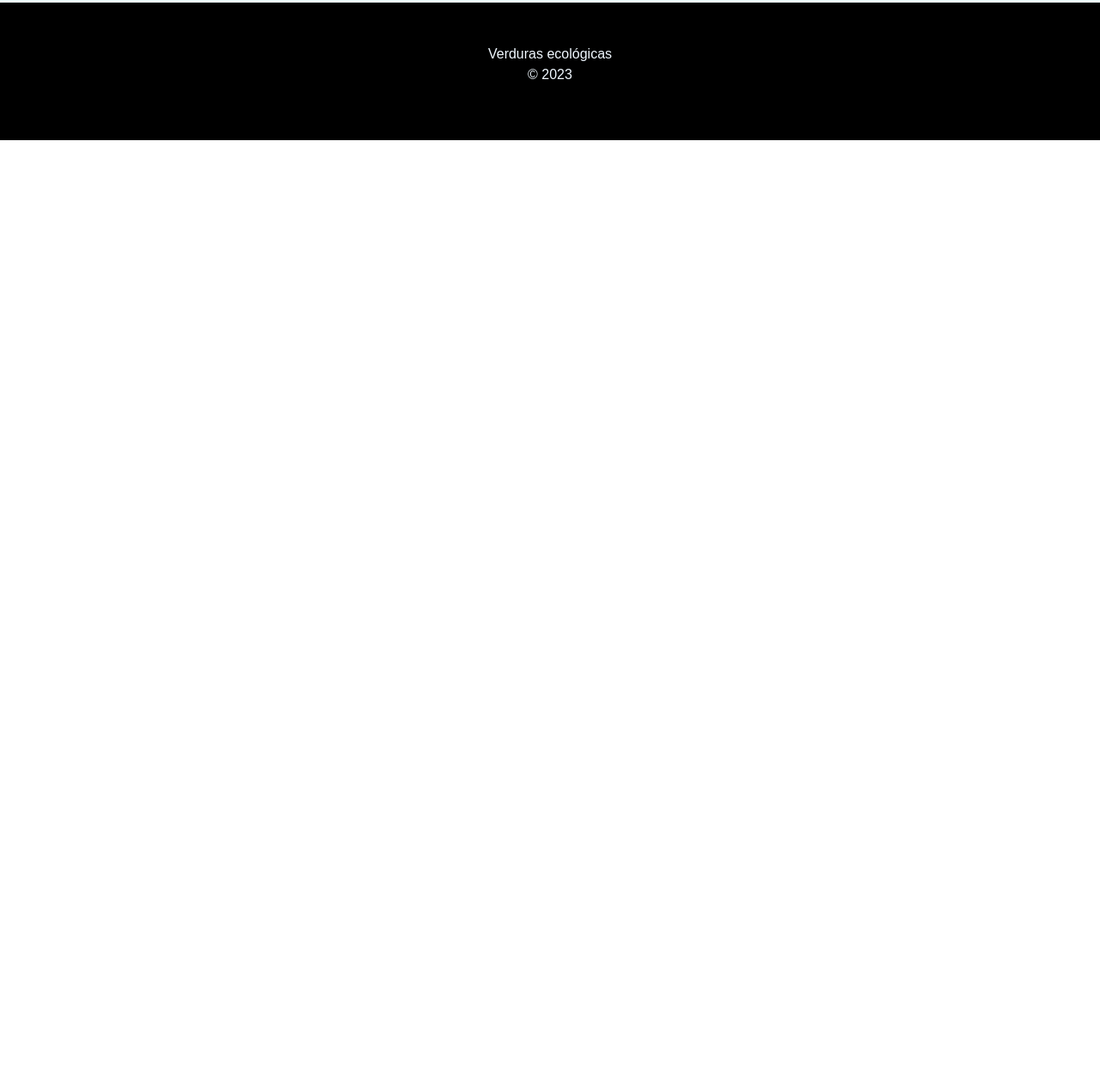
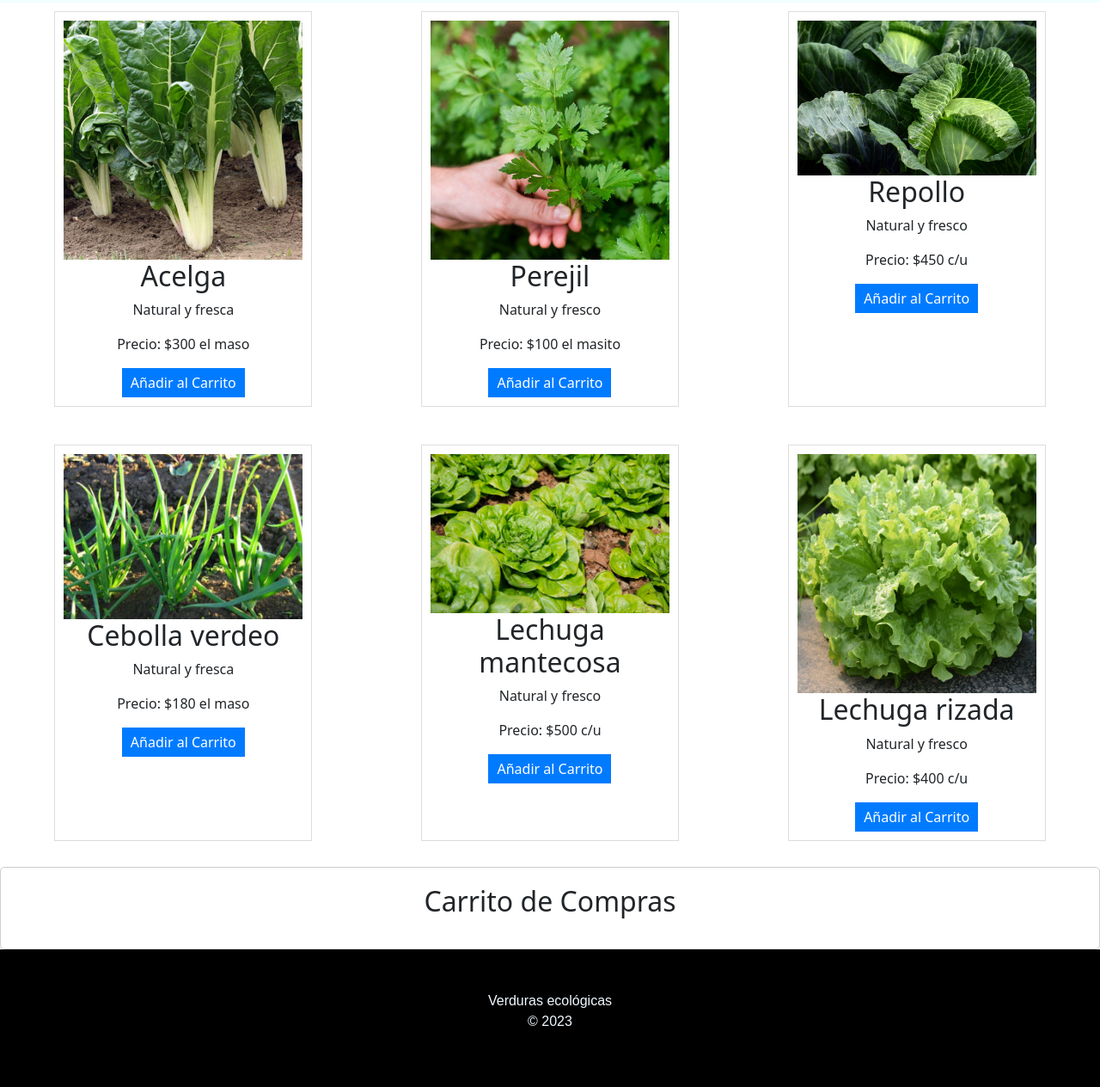
Before and after one commit to nazagit89/ventaVerduras, a plain HTML site: page index.html in a window 1280 px wide. Shown: the part 73-1337 px from the top of the page at 86% size. Before the commit the page ends 800 px from the top, so only its background shows below. Drawn offline with nearby package versions, Linux system fonts and the light colour scheme.

Commit message:
carrito_compras.html estilo.css index.html

```diff
--- a/estilo.css
+++ b/estilo.css
@@ -24,3 +24,99 @@
     font-family: Arial, "Helvetica Neue", Helvetica, sans-serif;
     text-align: center;
 }
+/* seccion venta productos */
+css
+Copy code
+body {
+  font-family: Arial, sans-serif;
+}
+
+.product-container {
+  display: flex;
+  justify-content: space-around;
+  flex-wrap: wrap;
+}
+
+.product {
+  width: 300px;
+  border: 1px solid #ddd;
+  padding: 10px;
+  margin: 10px;
+  text-align: center;
+}
+
+.product img {
+  max-width: 100%;
+}
+
+.add-to-cart {
+  background-color: #007bff;
+  color: #fff;
+  border: none;
+  padding: 5px 10px;
+  cursor: pointer;
+}
+
+.cart {
+  margin-top: 20px;
+  border: 1px solid #ddd;
+  padding: 10px;
+}
+
+.cart h2 {
+  text-align: center;
+}
+
+.cart ul {
+  list-style-type: none;
+  padding: 0;
+}
+
+.cart-item {
+  display: flex;
+  justify-content: space-between;
+  margin-bottom: 10px;
+}
+
+.cart-item button {
+  background-color: #dc3545;
+  color: #fff;
+  border: none;
+  cursor: pointer;
+}
+
+.cart-item button:hover {
+  background-color: #c82333;
+}
+/* carrito de compras */
+/* styles.css */
+body {
+    font-family: Arial, sans-serif;
+    margin: 0;
+    padding: 0;
+    background-color: #f0f0f0;
+}
+
+.container {
+    max-width: 1200px;
+    margin: 0 auto;
+    display: flex;
+    justify-content: space-between;
+    padding: 20px;
+}
+
+.products {
+    flex: 1;
+    background-color: #fff;
+    padding: 20px;
+}
+
+.cart {
+    flex: 1;
+    background-color: #fff;
+    padding: 20px;
+    border: 1px solid #ccc;
+    border-radius: 5px;
+}
+
+/* Estilos adicionales según tus preferencias */
--- a/index.html
+++ b/index.html
@@ -34,7 +34,7 @@
               <div class="collapse navbar-collapse" id="navbarNavAltMarkup">
                 <div class="navbar-nav">
                   <a class="nav-link active" href="index.html">Inicio</a>
-                  <a class="nav-link active" href="#">Features</a>
+                  <a class="nav-link active" href="carrito_compras.html">compras</a>
                   <a class="nav-link active" href="#">Pricing</a>
                   <a class="nav-link active" href="">Contacto</a>
                 </div>
@@ -44,10 +44,74 @@
 
     </header>
 
-    <footer id="pie-pagina" class="container-fluid justify-content-center aling-items-center">
-        <p class="texto-blanco">Verduras ecológicas <br> &copy; 2023</p>
-    </footer>
+    <div class="product-container">
+      <div class="product">
+          <img src="imagenes/acelga.jpg" alt="Producto 1">
+          <h2>Acelga</h2>
+          <p>Natural y fresca</p>
+          <p>Precio: $300 el maso</p>
+          <button class="add-to-cart" data-product="Producto 1" data-price="100">Añadir al Carrito</button>
+      </div>
+      <div class="product">
+          <img src="imagenes/perejil.jpg" alt="Producto 2">
+          <h2>Perejil</h2>
+          <p>Natural y fresco</p>
+          <p>Precio: $100 el masito</p>
+          <button class="add-to-cart" data-product="Producto 2" data-price="75">Añadir al Carrito</button>
+      </div>
+      <div class="product">
+        <img src="imagenes/repollo.jpg" alt="Producto 3">
+        <h2>Repollo</h2>
+        <p>Natural y fresco</p>
+        <p>Precio: $450 c/u</p>
+        <button class="add-to-cart" data-product="Producto 3" data-price="75">Añadir al Carrito</button>
+      </div>
+    </div>
+    <br>
+    <div class="product-container">
+      <div class="product">
+          <img src="imagenes/Cebolla-verdeo.jpg" alt="Producto 4">
+          <h2>Cebolla verdeo</h2>
+          <p>Natural y fresca</p>
+          <p>Precio: $180 el maso</p>
+          <button class="add-to-cart" data-product="Producto 4" data-price="100">Añadir al Carrito</button>
+      </div>
+      <div class="product">
+          <img src="imagenes/lechuga-mantecosa.jpg" alt="Producto 5">
+          <h2>Lechuga mantecosa</h2>
+          <p>Natural y fresco</p>
+          <p>Precio: $500 c/u </p>
+          <button class="add-to-cart" data-product="Producto 5" data-price="75">Añadir al Carrito</button>
+      </div>
+      <div class="product">
+        <img src="imagenes/lechuga-rizada.jpg" alt="Producto 6">
+        <h2>Lechuga rizada</h2>
+        <p>Natural y fresco</p>
+        <p>Precio: $400 c/u</p>
+        <button class="add-to-cart" data-product="Producto 6" data-price="75">Añadir al Carrito</button>
+      </div>
+    </div>
 
-    <script src="https://cdn.jsdelivr.net/npm/bootstrap@5.3.2/dist/js/bootstrap.bundle.min.js" integrity="sha384-C6RzsynM9kWDrMNeT87bh95OGNyZPhcTNXj1NW7RuBCsyN/o0jlpcV8Qyq46cDfL" crossorigin="anonymous"></script>
+  <div class="cart">
+      <h2>Carrito de Compras</h2>
+      <ul id="cart-items">
+          <!-- Los elementos del carrito se agregarán aquí -->
+      </ul>
+  </div>
+
+
+
+
+
+
+
+
+
+
+  <footer id="pie-pagina" class="container-fluid justify-content-center aling-items-center">
+      <p class="texto-blanco">Verduras ecológicas <br> &copy; 2023</p>
+  </footer>
+
+  <script src="https://cdn.jsdelivr.net/npm/bootstrap@5.3.2/dist/js/bootstrap.bundle.min.js" integrity="sha384-C6RzsynM9kWDrMNeT87bh95OGNyZPhcTNXj1NW7RuBCsyN/o0jlpcV8Qyq46cDfL" crossorigin="anonymous"></script>
 </body>
 </html>
```
Also changed, not shown: carrito_compras.html (added, +73 -0 lines).
